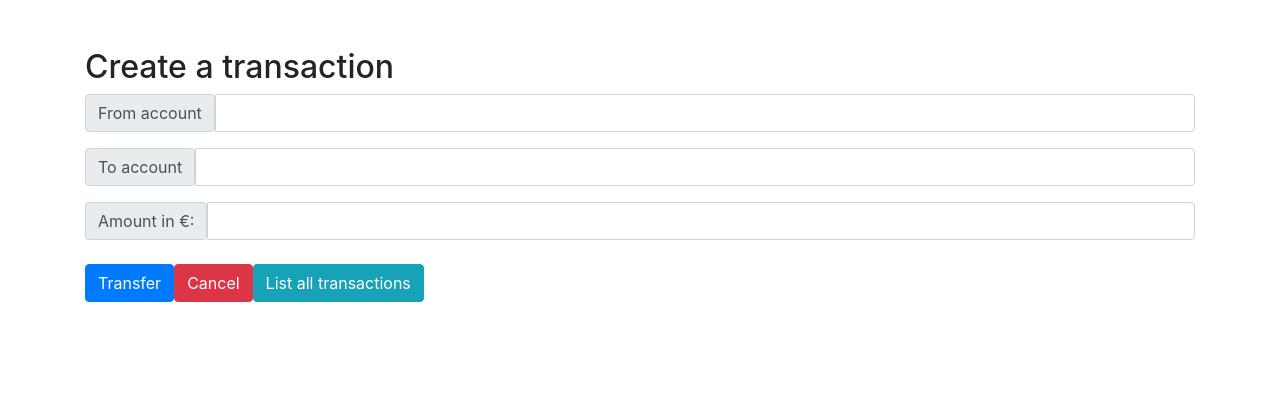
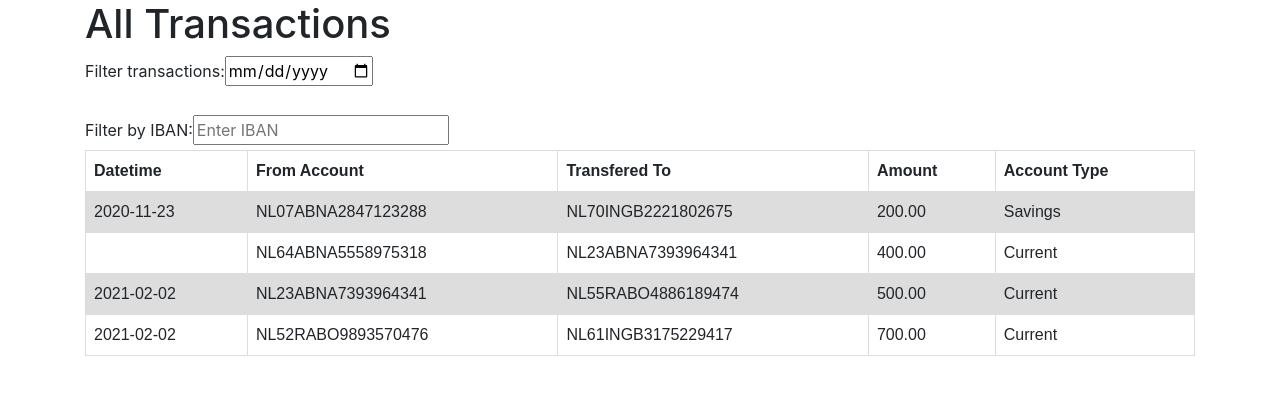
Before and after one commit to Biniam-Mehari/Code_Generation_GR5, a Vue app: page / in a window 1280 px wide. Shown: the top 394 px of the page. Built offline with nearby package versions, Linux system fonts and the light colour scheme.

Commit message:
static ui

```diff
--- a/src/App.vue
+++ b/src/App.vue
@@ -1,16 +1,16 @@
 <template>
-  <CreateTransactions/>
+  <TransactionList />
 </template>
 
 <script>
-//import TransactionList from './components/transactions/TransactionList.vue'
-import CreateTransactions from './components/transactions/CreateTransaction.vue'
+import TransactionList from './components/transactions/TransactionList.vue'
+//import CreateTransactions from './components/transactions/CreateTransaction.vue'
 
 export default {
   name: 'App',
   components: {
-    CreateTransactions
-    //TransactionList
+    //CreateTransactions
+    TransactionList
   }
 
 }
--- a/src/components/transactions/TransactionList.vue
+++ b/src/components/transactions/TransactionList.vue
@@ -1,25 +1,37 @@
 <template>
+    <div class="container">
         <h1>All Transactions</h1>
-
+        <div class="filterDates">
+            <label>Filter transactions: </label>
+            <input type="date" name="filterdate" id="datetime">
+        </div>
+        <br />
+        <div class="filterAccount">
+            <label for="">Filter by IBAN:</label>
+            <input type="text" name="IBAN" placeholder="Enter IBAN">
+        </div>
         <table>
             <tr>
+                <th>Datetime</th>
                 <th>From Account</th>
                 <th>Transfered To</th>
                 <th>Amount</th>
-            <th>Datetime</th>
+                <th>Account Type</th>
             </tr>
             <tr>
                 <td>2020-11-23</td>
                 <td>NL07ABNA2847123288</td>
                 <td>NL70INGB2221802675</td>
                 <td>200.00</td>
+                <td>Savings</td>
             </tr>
 
             <tr>
-            <td>2020-12-12</td>
+                <td></td>
                 <td>NL64ABNA5558975318</td>
                 <td>NL23ABNA7393964341</td>
                 <td>400.00</td>
+                <td>Current</td>
             </tr>
 
             <tr>
@@ -27,12 +39,46 @@
                 <td>NL23ABNA7393964341</td>
                 <td>NL55RABO4886189474</td>
                 <td>500.00</td>
+                <td>Current</td>
+            </tr>
+
+            <tr>
+                <td>2021-02-02</td>
+                <td>NL52RABO9893570476</td>
+                <td>NL61INGB3175229417</td>
+                <td>700.00</td>
+                <td>Current</td>
             </tr>
         </table>
+    </div>
 </template>
 
 <script>
-
+export default {
+    name: 'Transactions',
+    data() {
+        return {
+            transactions: []
+        }
+    },
+    created() {
+        this.transactions = [
+            {
+                id: 1,
+                date: "2020-07-12",
+                fromAccount: "",
+                toAccount: "NL70INGB2221802675",
+                amount: 500.00,
+                accountType: "current"
+            },
+            {
+                id: 2,
+                date: "2020-07-09",
+                fromAccount: ""
+            }
+        ]
+    }
+}
 </script>
 <style scoped>
 table {
```
Also changed, not shown: src/main.js (+10 -5 lines). Lines whose indentation alone changed are shown as unchanged.
